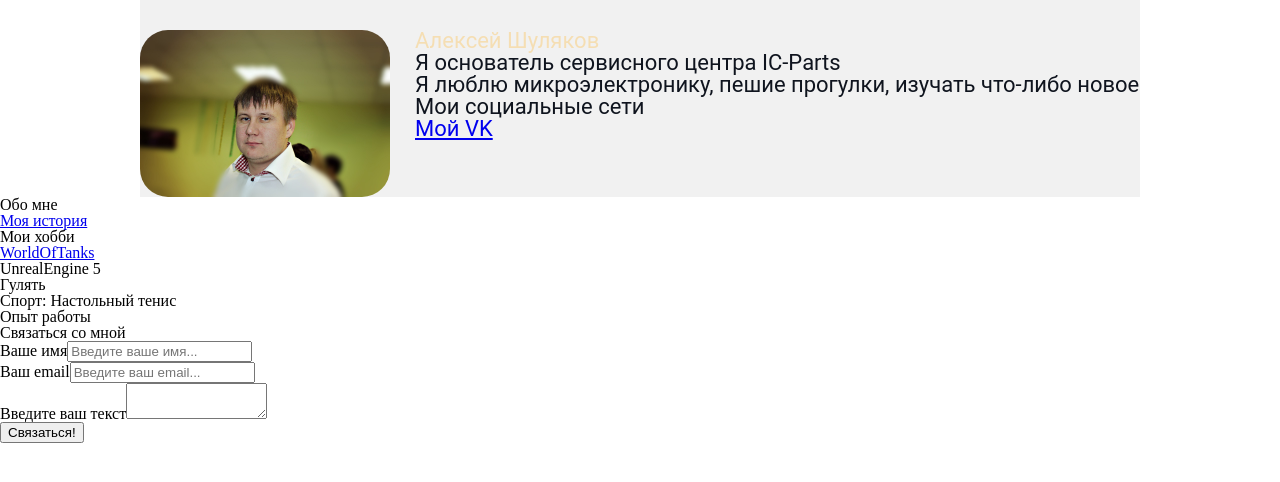
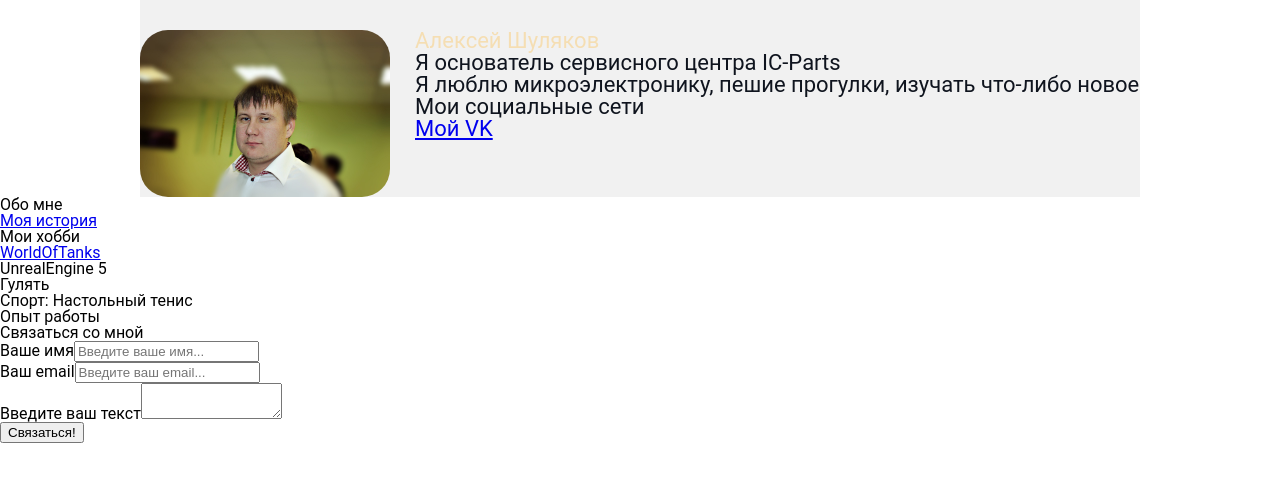
Before and after one commit to demilisher1/Res, a Next.js app: page / in a window 1280 px wide. Shown: the top 482 px of the page. Built offline with nearby package versions, Linux system fonts and the light colour scheme.

Commit message:
fix include font family

```diff
--- a/src/styles/fonts.css
+++ b/src/styles/fonts.css
@@ -1,5 +1,7 @@
 /*TODO: Тут сделать подключение шрифтов, сами шрифты положить в папку /static/fonts */
 @font-face {
     font-family: 'Roboto', sans-serif;
-    /*!*src: url('../../static/fonts/Roboto');*!  подумать*/
+    font-weight: 400;
+    font-style: normal;
+    src: url('/static/fonts/Roboto-Regular.ttf') format('ttf');
 }
--- a/src/styles/index.css
+++ b/src/styles/index.css
@@ -5,3 +5,8 @@
 
 @import "fonts.css";
 @import "variables.css";
+
+
+body{
+    font-family: Roboto, sans-serif;
+}
```
